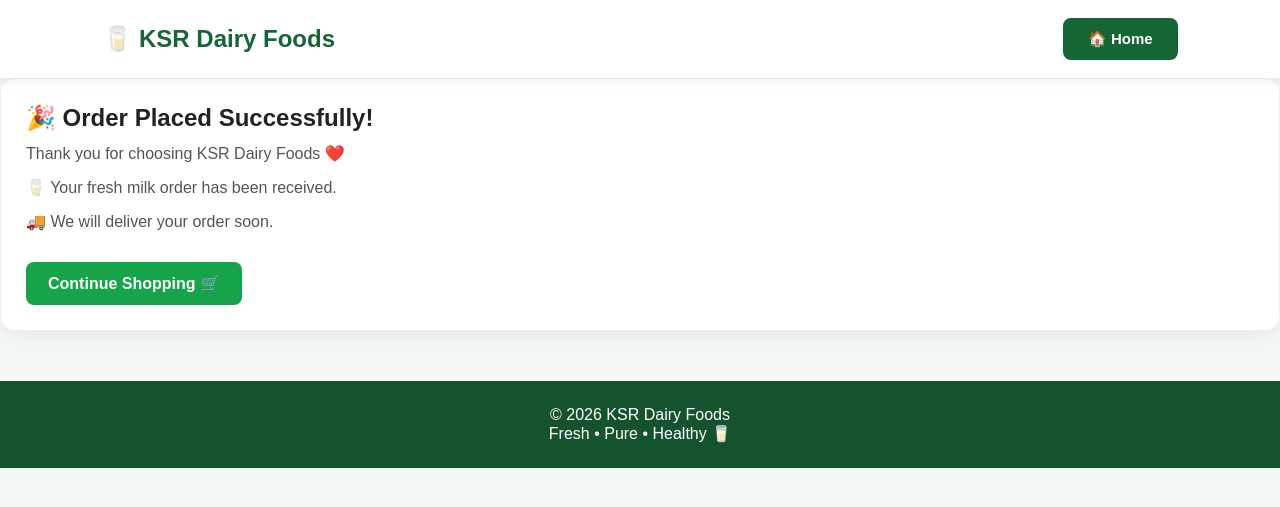
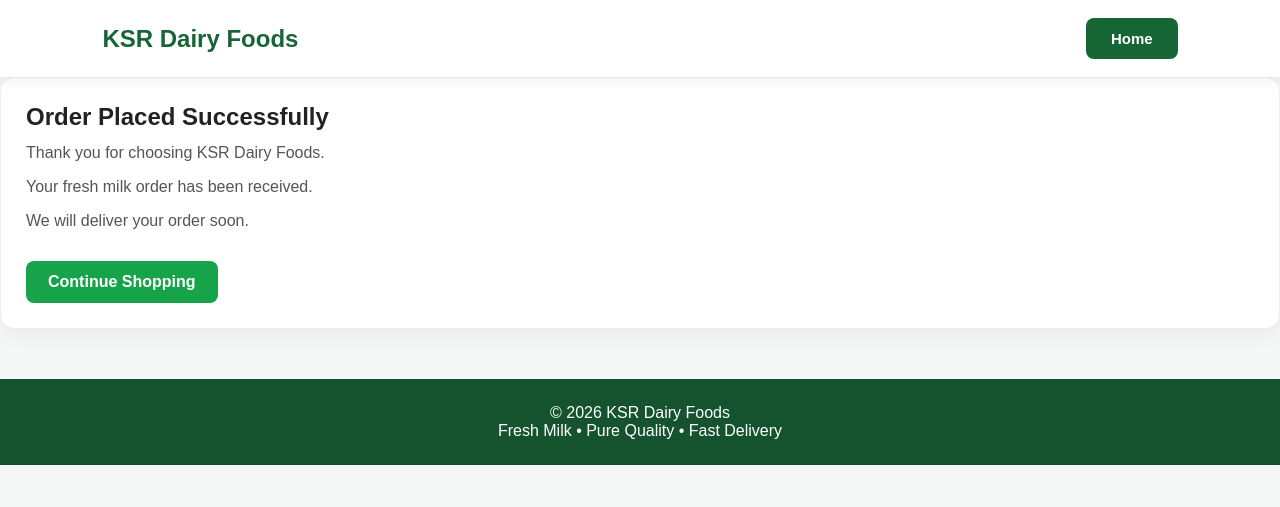
Before and after one commit to priyakhaif-oss/Ksr, a Flask app: template templates/success.html in a window 1280 px wide. Shown: the top 507 px of the page. Run offline with Flask 3, Linux system fonts and the light colour scheme; the template is opened without the code that fills it, so the values that code supplies are empty.

Commit message:
Update success.html

```diff
--- a/templates/success.html
+++ b/templates/success.html
@@ -19,17 +19,22 @@
 
 <header>
 
+
 <div class="logo">
-🥛 KSR Dairy Foods
+KSR Dairy Foods
 </div>
 
 
+
 <a href="/" class="cart-btn">
-🏠 Home
+Home
 </a>
 
 
+
 </header>
+
+
 
 
 
@@ -42,27 +47,34 @@
 <div class="card">
 
 
+
 <h1>
-🎉 Order Placed Successfully!
+Order Placed Successfully
 </h1>
 
 
 
+
 <p>
-Thank you for choosing KSR Dairy Foods ❤️
+Thank you for choosing KSR Dairy Foods.
 </p>
 
 
 
+
 <p>
-🥛 Your fresh milk order has been received.
+Your fresh milk order has been received.
 </p>
 
 
 
+
 <p>
-🚚 We will deliver your order soon.
+We will deliver your order soon.
 </p>
+
+
+
 
 
 
@@ -70,9 +82,16 @@ Thank you for choosing KSR Dairy Foods ❤️
 
 
 
-<a href="/" class="order-btn">
-Continue Shopping 🛒
+
+
+<a href="/"
+class="order-btn">
+
+Continue Shopping
+
 </a>
+
+
 
 
 
@@ -81,6 +100,8 @@ Continue Shopping 🛒
 
 
 </section>
+
+
 
 
 
@@ -95,7 +116,7 @@ Continue Shopping 🛒
 
 
 <p>
-Fresh • Pure • Healthy 🥛
+Fresh Milk • Pure Quality • Fast Delivery
 </p>
 
 
@@ -105,6 +126,7 @@ Fresh • Pure • Healthy 🥛
 
 
 
+
 </body>
 
 </html>
```
